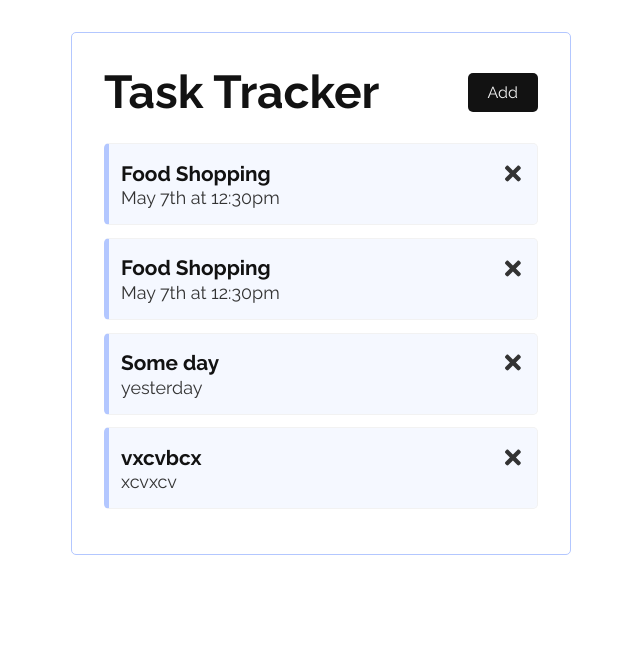
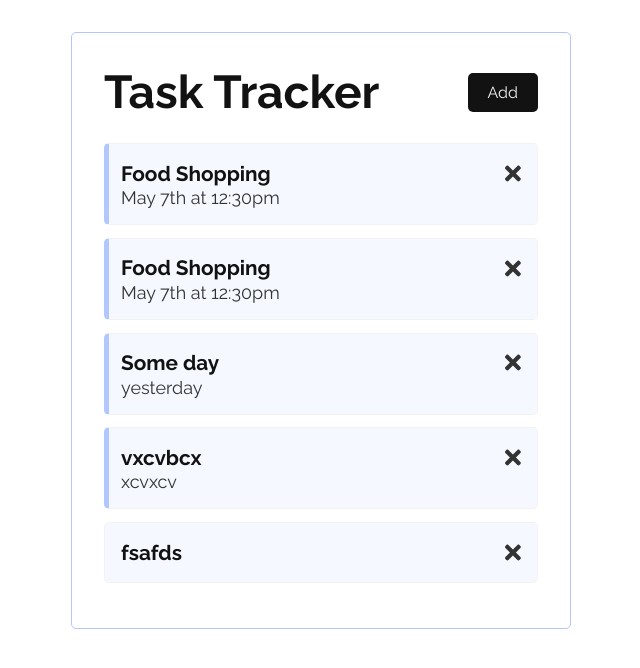
Before and after one commit to hlorellium/task-tracker, an Angular app: page / in a window 1280 px wide. Shown: the top 668 px of the page, without its empty margins (319-959 px from the left). Built offline with nearby package versions, Linux system fonts and the light colour scheme; data requests are answered from the project's data file.

Commit message:
minimal form validation

```diff
--- a/db.json
+++ b/db.json
@@ -23,6 +23,11 @@
       "day": "xcvxcv",
       "reminder": true,
       "id": 8
+    },
+    {
+      "text": "fsafds",
+      "reminder": false,
+      "id": 9
     }
   ]
 }
--- a/src/app/components/add-task/add-task.component.ts
+++ b/src/app/components/add-task/add-task.component.ts
@@ -29,7 +29,7 @@ export class AddTaskComponent implements OnInit {
   onSubmit() {
     if (!this.text) {
       this.error = 'Please add task text';
-    }
+    } else {
 
     const newTask = {
       text: this.text,
@@ -43,5 +43,8 @@ export class AddTaskComponent implements OnInit {
     this.text = '';
     this.day = '';
     this.reminder = false;
+
+    }
+
   }
 }
```
